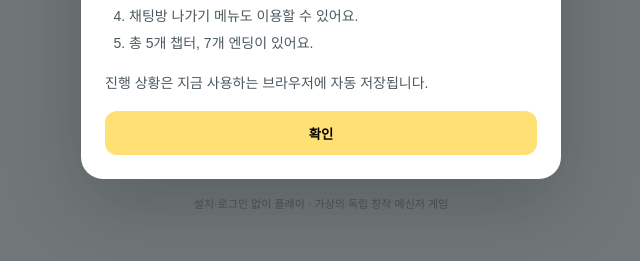
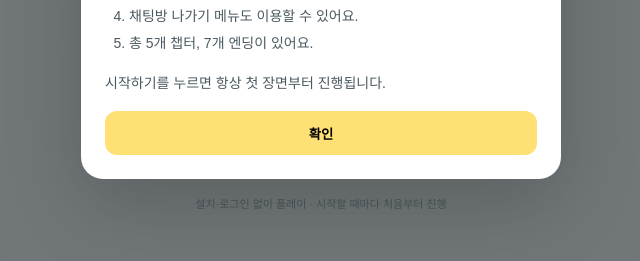
Before and after one commit to nno3onn/group-chat-escape-game, a Next.js app: page / in a window 1280 px wide. Both pictures are taken after a click on the button "플레이 방법". Shown: the part 405-666 px from the top of the page, without its empty margins (319-959 px from the left). Built offline with nearby package versions, Linux system fonts and the light colour scheme.

Commit message:
feat: 이어하기 제거 및 새 게임 시작 방식으로 변경

```diff
--- a/src/app/Landing.tsx
+++ b/src/app/Landing.tsx
@@ -8,11 +8,9 @@ type Topic='how'|'about'|null;
 export default function Landing(){
  const [started,setStarted]=useState(false);
  const [topic,setTopic]=useState<Topic>(null);
- const [hasSave,setHasSave]=useState(false);
  const [gameKey,setGameKey]=useState(0);
- useEffect(()=>{try{setHasSave(!!localStorage.getItem('talkfail-v19'));}catch{}},[started]);
  useEffect(()=>{if(!topic)return;const onKey=(e:KeyboardEvent)=>{if(e.key==='Escape')setTopic(null)};document.addEventListener('keydown',onKey);return()=>document.removeEventListener('keydown',onKey)},[topic]);
- const newGame=()=>{try{localStorage.removeItem('talkfail-v19')}catch{}setGameKey(v=>v+1);setStarted(true)};
+ const startGame=()=>{try{localStorage.removeItem('talkfail-v19')}catch{}setGameKey(v=>v+1);setStarted(true)};
  if(started)return <main className="game-stage"><Game key={gameKey} onHome={()=>setStarted(false)}/></main>;
  return <main className="landing">
    <section className="hero" aria-labelledby="game-title">
@@ -25,12 +23,12 @@ export default function Landing(){
       <CharacterAvatar actor="minji" className="face"/><CharacterAvatar actor="junho" className="face"/><CharacterAvatar actor="taehoon" className="face"/><CharacterAvatar actor="subin" className="face"/>
     </div>
     <div className="hero-buttons">
-       {hasSave?<><button className="primary-button" onClick={()=>setStarted(true)}>이어하기 <span aria-hidden="true">→</span></button><button className="secondary-button" onClick={newGame}>처음부터 시작</button></>:<button className="primary-button" onClick={()=>setStarted(true)}>시작하기 <span aria-hidden="true">→</span></button>}
+       <button className="primary-button" onClick={startGame}>시작하기 <span aria-hidden="true">→</span></button>
     </div>
     <div className="hero-links"><button onClick={()=>setTopic('how')}>플레이 방법</button><span aria-hidden="true">·</span><button onClick={()=>setTopic('about')}>게임 소개</button></div>
    </section>
    <section className="landing-ad" aria-label="광고 위치"><AdSlot placement="start" /></section>
-   <p className="landing-note">설치·로그인 없이 플레이 · 가상의 독립 창작 메신저 게임</p>
-   {topic&&<div className="dialog-backdrop" onMouseDown={e=>{if(e.target===e.currentTarget)setTopic(null)}}><section className="info-dialog" role="dialog" aria-modal="true" aria-labelledby="dialog-title"><div className="dialog-head"><strong id="dialog-title">{topic==='how'?'플레이 방법':'게임 소개'}</strong><button autoFocus aria-label="모달 닫기" onClick={()=>setTopic(null)}>✕</button></div>{topic==='how'?<div className="dialog-body"><p>친구들의 가상 단톡방에서 나갈 방법을 찾아보세요.</p><ol><li>도착하는 메시지를 읽어 보세요.</li><li>화면 아래에서 답장 또는 행동을 선택하세요.</li><li>선택한 말과 행동에 따라 친구들의 반응이 달라져요.</li><li>채팅방 나가기 메뉴도 이용할 수 있어요.</li><li>총 5개 챕터, 7개 엔딩이 있어요.</li></ol><p>진행 상황은 지금 사용하는 브라우저에 자동 저장됩니다.</p></div>:<div className="dialog-body"><p><strong>카톡방탈출</strong>은 친구들의 단체 채팅방에서 빠져나가려는 플레이어의 이야기예요.</p><p>민지는 자꾸 다시 초대하고, 준호는 나가도 된다고 해요. 태훈의 말에는 아무도 대꾸하지 않고, 수빈은 불러도 답이 없다가 자기 할 말만 해요.</p><p>5개 챕터와 7개 결말이 있는 선택형 코미디 게임이며, 등장인물과 대화는 모두 허구입니다.</p><p>실제 카카오톡 및 카카오와 무관한 독립 창작 게임입니다.</p></div>}<button className="dialog-done" onClick={()=>setTopic(null)}>확인</button></section></div>}
+   <p className="landing-note">설치·로그인 없이 플레이 · 시작할 때마다 처음부터 진행</p>
+   {topic&&<div className="dialog-backdrop" onMouseDown={e=>{if(e.target===e.currentTarget)setTopic(null)}}><section className="info-dialog" role="dialog" aria-modal="true" aria-labelledby="dialog-title"><div className="dialog-head"><strong id="dialog-title">{topic==='how'?'플레이 방법':'게임 소개'}</strong><button autoFocus aria-label="모달 닫기" onClick={()=>setTopic(null)}>✕</button></div>{topic==='how'?<div className="dialog-body"><p>친구들의 가상 단톡방에서 나갈 방법을 찾아보세요.</p><ol><li>도착하는 메시지를 읽어 보세요.</li><li>화면 아래에서 답장 또는 행동을 선택하세요.</li><li>선택한 말과 행동에 따라 친구들의 반응이 달라져요.</li><li>채팅방 나가기 메뉴도 이용할 수 있어요.</li><li>총 5개 챕터, 7개 엔딩이 있어요.</li></ol><p>시작하기를 누르면 항상 첫 장면부터 진행됩니다.</p></div>:<div className="dialog-body"><p><strong>카톡방탈출</strong>은 친구들의 단체 채팅방에서 빠져나가려는 플레이어의 이야기예요.</p><p>민지는 자꾸 다시 초대하고, 준호는 나가도 된다고 해요. 태훈의 말에는 아무도 대꾸하지 않고, 수빈은 불러도 답이 없다가 자기 할 말만 해요.</p><p>5개 챕터와 7개 결말이 있는 선택형 코미디 게임이며, 등장인물과 대화는 모두 허구입니다.</p><p>실제 카카오톡 및 카카오와 무관한 독립 창작 게임입니다.</p></div>}<button className="dialog-done" onClick={()=>setTopic(null)}>확인</button></section></div>}
  </main>
 }
```
